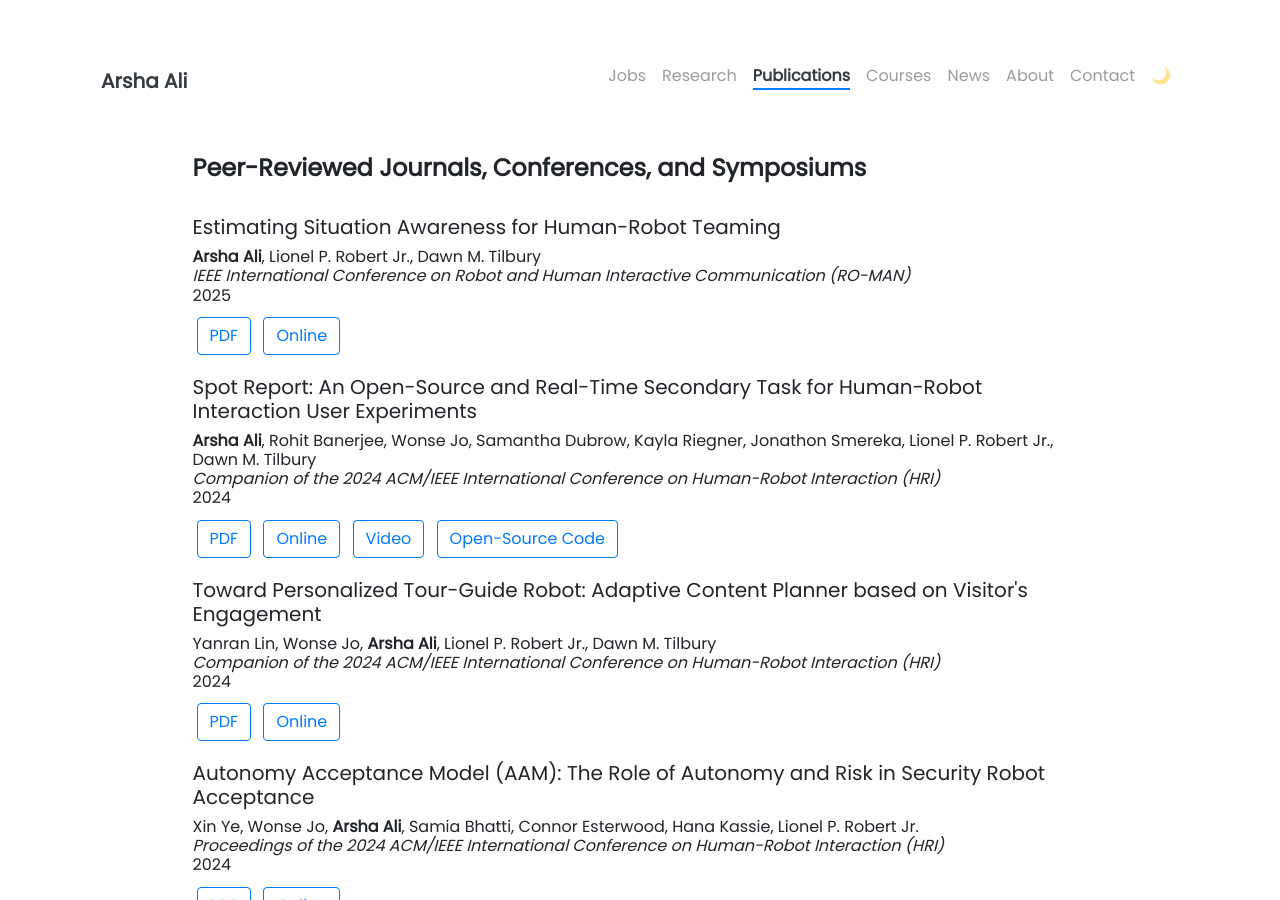
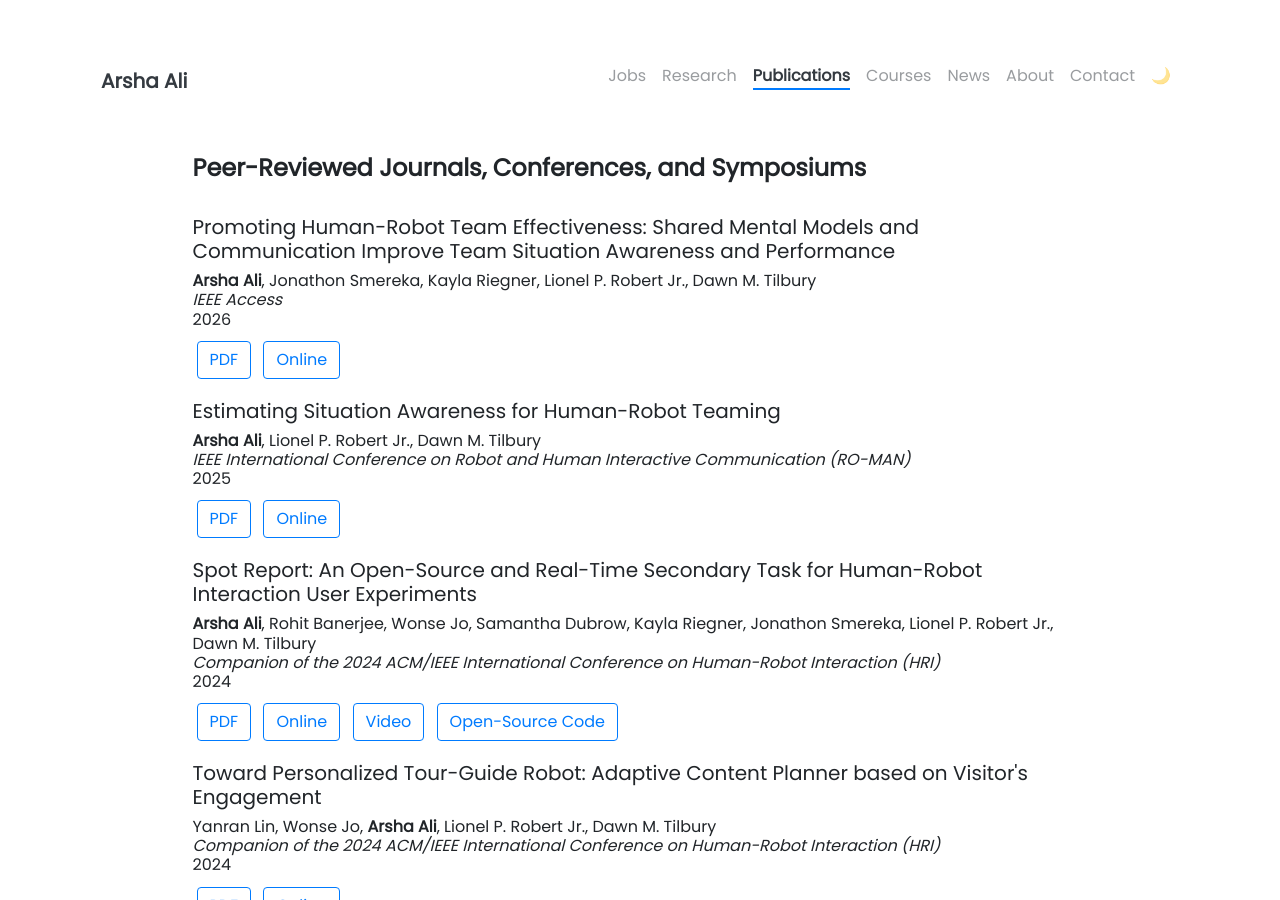
Before and after one commit to arshaali/arshaali.github.io, a Jekyll site: the page built from pages/publications.html, in a window 1280 px wide and 900 px high. Built offline with Jekyll 4.4.1, drawn with Linux system fonts in a browser that asks for light colours; nearby versions of some CDN libraries.

Commit message:
Update publications.html

```diff
--- a/pages/publications.html
+++ b/pages/publications.html
@@ -32,6 +32,20 @@ a:hover, a:active {
   <b>Peer-Reviewed Journals, Conferences, and Symposiums</b>
 </h4>
 <br>
+
+
+<h5>
+  Promoting Human-Robot Team Effectiveness: Shared Mental Models and Communication Improve Team Situation Awareness and Performance
+</h5>
+<h6>
+  <b>Arsha Ali</b>, Jonathon Smereka, Kayla Riegner, Lionel P. Robert Jr., Dawn M. Tilbury
+  <br><i>IEEE Access</i>
+  <br>2026
+</h6>
+<p>
+  {% include elements/button.html link="https://ieeexplore.ieee.org/stamp/stamp.jsp?tp=&arnumber=11346936" text="PDF" %}
+  {% include elements/button.html link="https://ieeexplore.ieee.org/document/11346936" text="Online" %}
+</p>
 
 <h5>
   Estimating Situation Awareness for Human-Robot Teaming
```
